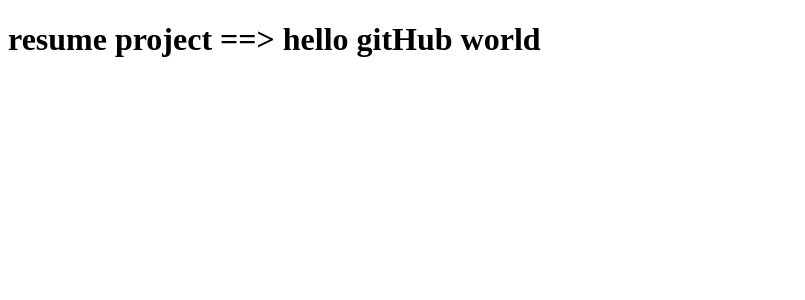
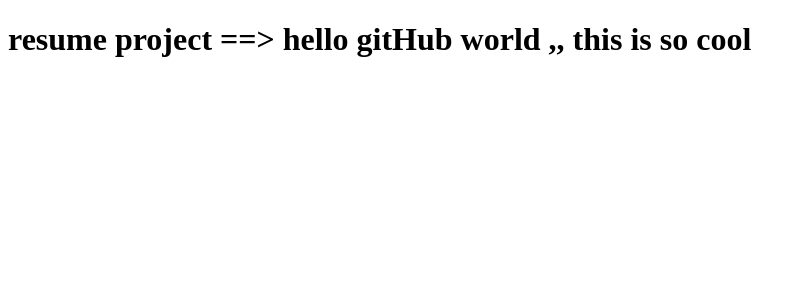
Before and after one commit to ashkan-esz/portofilo, a React (Create React App) app: page / in a window 1280 px wide. Shown: the top 300 px of the page, without its empty margins (0-805 px from the left). Built offline with nearby package versions, Linux system fonts and the light colour scheme.

Commit message:
resume project created2

```diff
--- a/src/App.js
+++ b/src/App.js
@@ -2,7 +2,7 @@
 
 function App() {
   return (
-    <h1> resume project ==> hello gitHub world  </h1>
+    <h1> resume project ==> hello gitHub world ,, this is so cool </h1>
   );
 }
 
```
